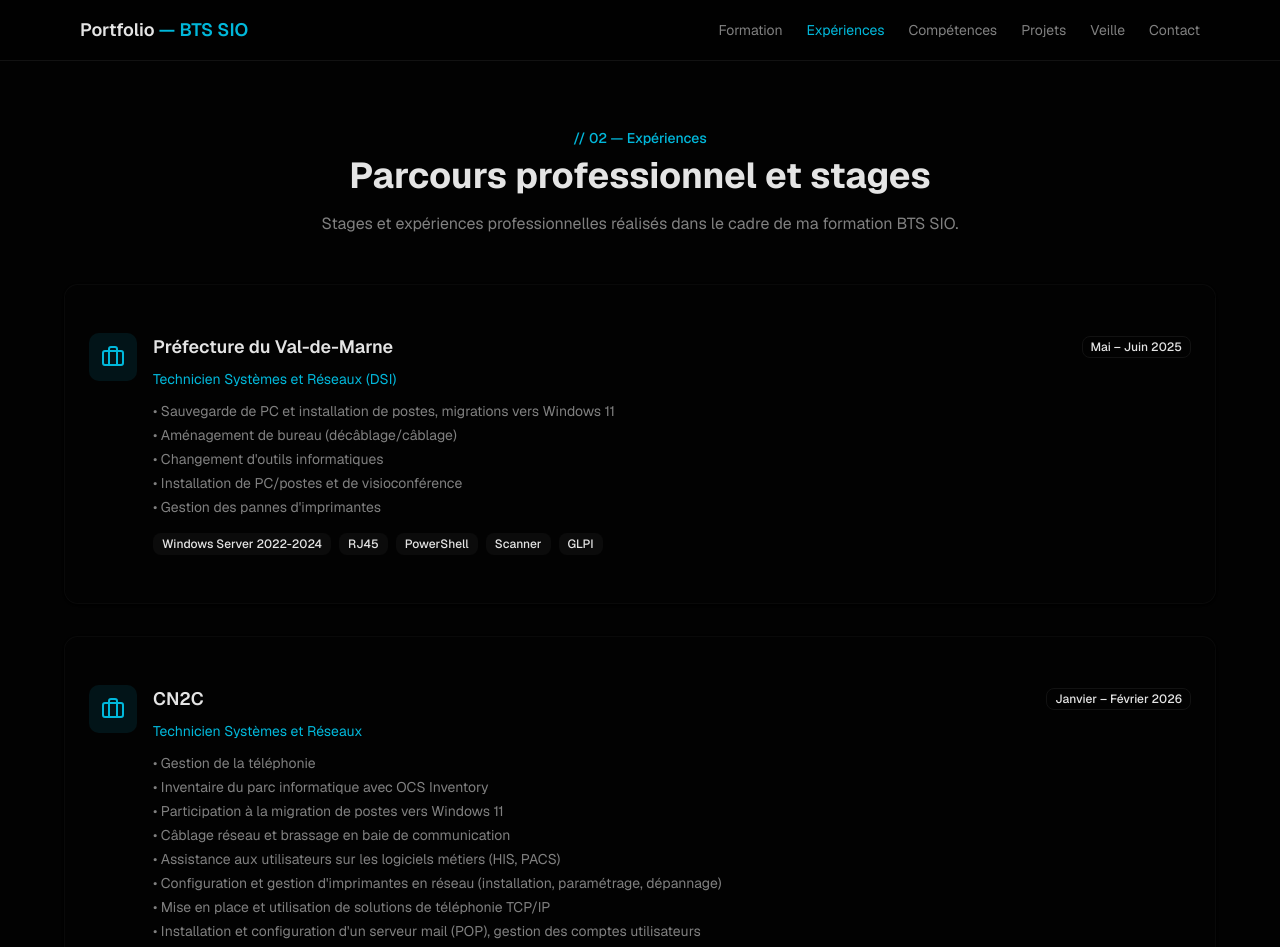
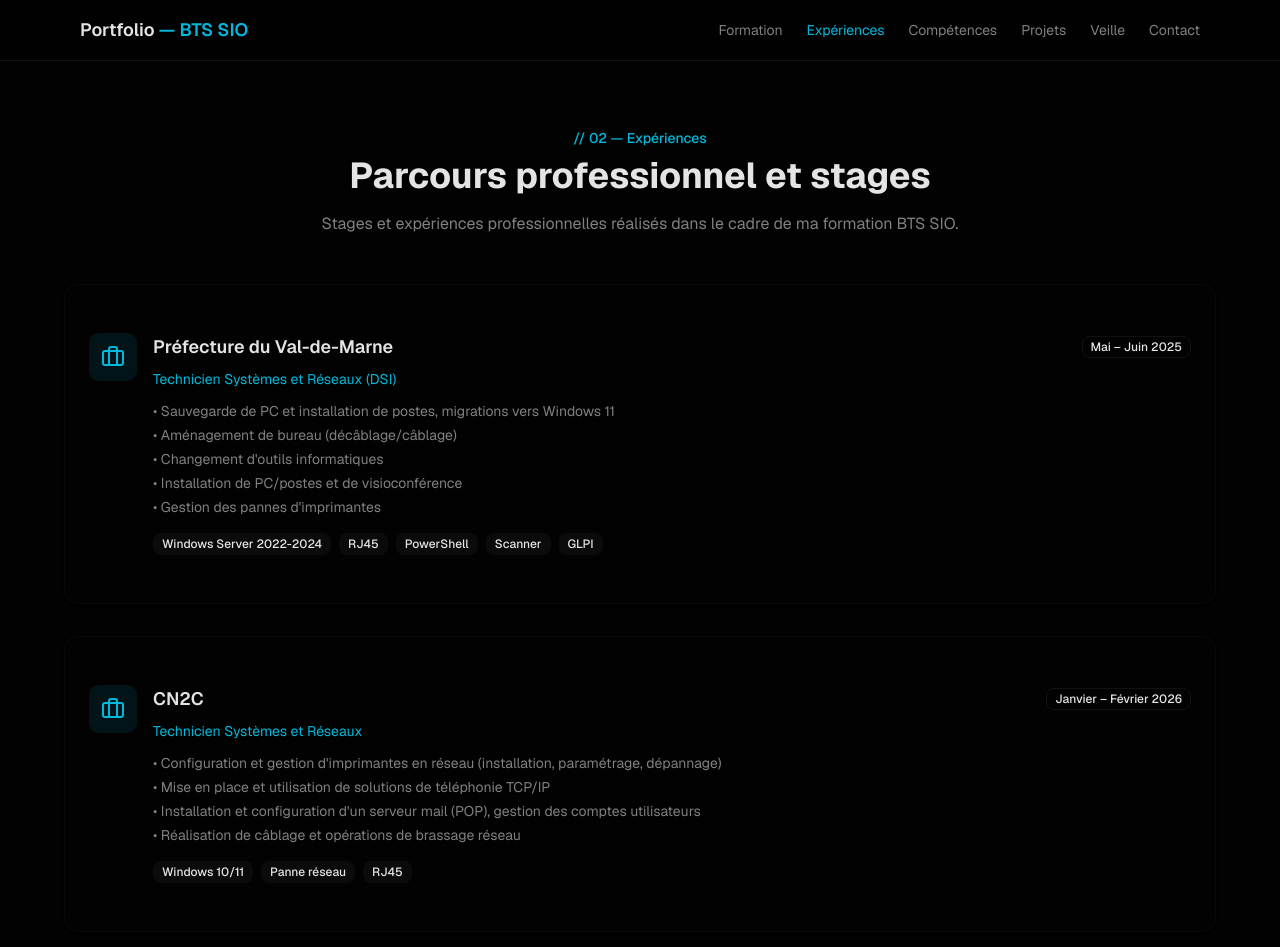
Before and after one commit to Anass941/anassjaadarsio.github.io, a Next.js app: page /experiences in a window 1280 px wide. Shown: the top 947 px of the page. Built offline with nearby package versions, Linux system fonts and the light colour scheme.

Commit message:
feat: replace old CN2C tasks with new network services
Update tasks to include network printer setup, TCP/IP telephony, mail server configuration, and network cabling.

```diff
--- a/app/experiences/page.tsx
+++ b/app/experiences/page.tsx
@@ -75,11 +75,6 @@ export default function ExperiencesPage() {
                     </div>
                     <p className="text-cyan-500 text-sm mb-3">Technicien Systèmes et Réseaux</p>
                     <ul className="text-sm text-muted-foreground space-y-1 mb-4">
-                      <li>• Gestion de la téléphonie</li>
-                      <li>• Inventaire du parc informatique avec OCS Inventory</li>
-                      <li>• Participation à la migration de postes vers Windows 11</li>
-                      <li>• Câblage réseau et brassage en baie de communication</li>
-                      <li>• Assistance aux utilisateurs sur les logiciels métiers (HIS, PACS)</li>
                       <li>• Configuration et gestion d&apos;imprimantes en réseau (installation, paramétrage, dépannage)</li>
                       <li>• Mise en place et utilisation de solutions de téléphonie TCP/IP</li>
                       <li>• Installation et configuration d&apos;un serveur mail (POP), gestion des comptes utilisateurs</li>
```
